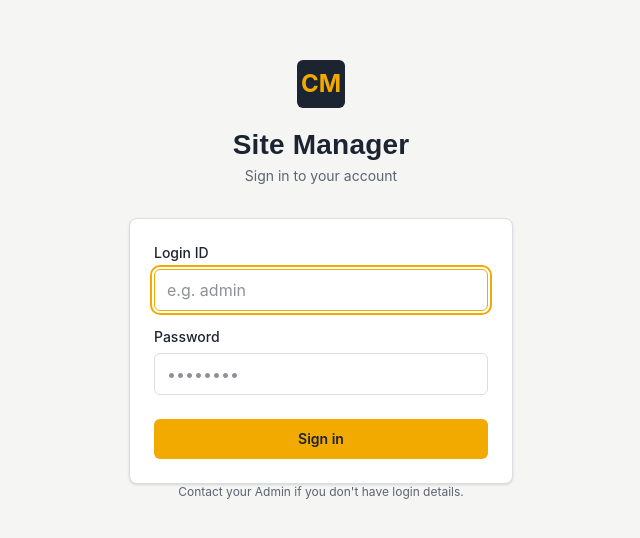
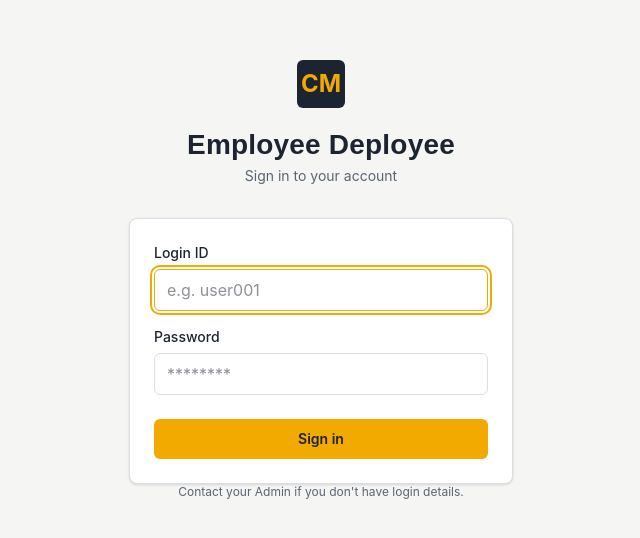
Before and after one commit to prateek-code-it/EmployeeDeployee, a React app in the folder frontend/: page /login in a window 1280 px wide. Shown: the part 120-658 px from the top of the page, without its empty margins (319-959 px from the left). Built offline with nearby package versions, Linux system fonts and the light colour scheme; no server answers; the HTML template or start-up script is replaced by a standard one.

Commit message:
Alteration on 2026-08-29 09:52:01 | Host: clubcentral | Branch: main | Modified: [frontend/src/components/Sidebar.jsx,frontend/src/pages/Login.jsx]

```diff
--- a/frontend/src/components/Sidebar.jsx
+++ b/frontend/src/components/Sidebar.jsx
@@ -30,7 +30,7 @@ export default function Sidebar() {
         <div className="w-8 h-8 rounded bg-[var(--accent)] flex items-center justify-center">
           <span className="font-[var(--font-display)] text-[var(--accent-ink)] text-sm font-bold">CM</span>
         </div>
-        <span className="font-[var(--font-display)] font-bold text-lg tracking-wide">Site Manager</span>
+        <span className="font-[var(--font-display)] font-bold text-lg tracking-wide">EmployeeDeployee</span>
       </div>
 
       <nav className="flex-1 py-4 px-3 overflow-y-auto">
--- a/frontend/src/pages/Login.jsx
+++ b/frontend/src/pages/Login.jsx
@@ -35,7 +35,7 @@ export default function Login() {
           <div className="inline-flex items-center justify-center w-12 h-12 rounded-md bg-[var(--ink)] mb-4">
             <span className="font-[var(--font-display)] text-[var(--accent)] text-2xl font-bold">CM</span>
           </div>
-          <h1>Site Manager</h1>
+          <h1>Employee Deployee</h1>
           <p className="text-[var(--ink-soft)] text-sm mt-1">Sign in to your account</p>
         </div>
 
@@ -59,7 +59,7 @@ export default function Login() {
             required
             autoFocus
             className="w-full px-3 py-2 mb-4 border border-[var(--line)] rounded-md text-[var(--ink)] focus:border-[var(--accent)] outline-none"
-            placeholder="e.g. admin"
+            placeholder="e.g. user001"
           />
 
           <label className="block text-sm font-medium text-[var(--ink)] mb-1.5">
@@ -71,7 +71,7 @@ export default function Login() {
             onChange={(e) => setPassword(e.target.value)}
             required
             className="w-full px-3 py-2 mb-6 border border-[var(--line)] rounded-md text-[var(--ink)] focus:border-[var(--accent)] outline-none"
-            placeholder="••••••••"
+            placeholder="********"
           />
 
           <button
```
